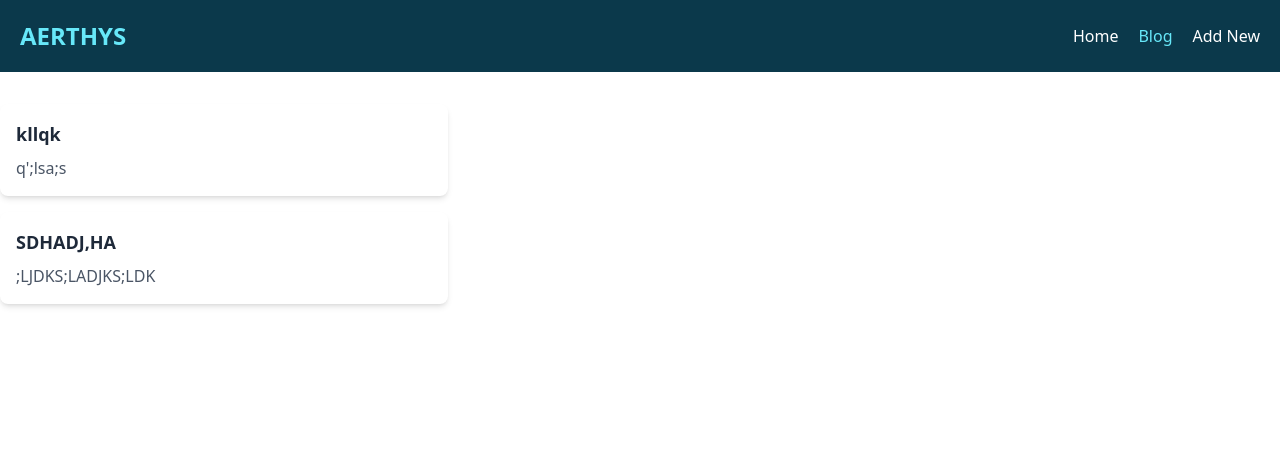
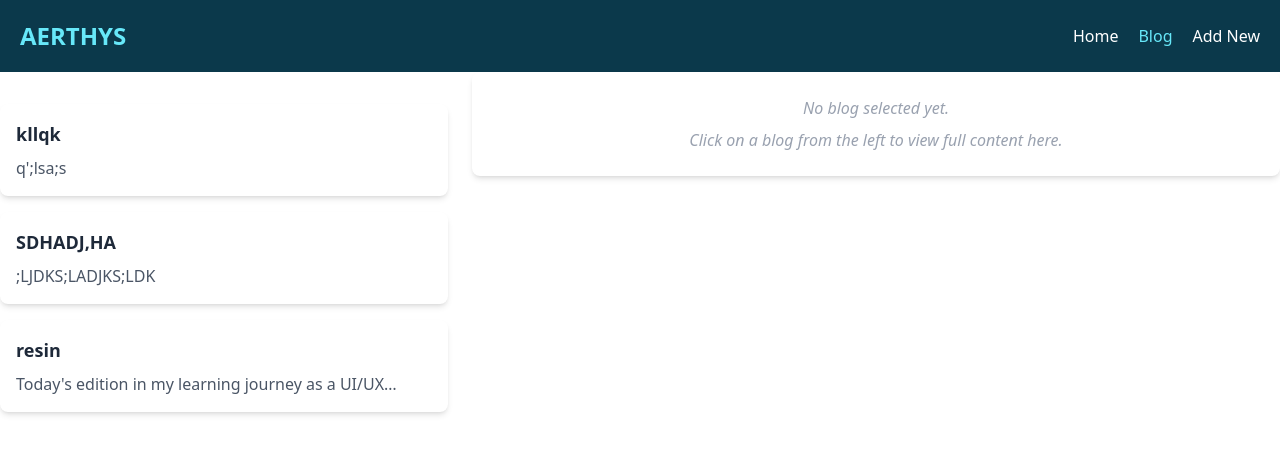
Before and after one commit to RuthNyankum/Blog, a React (Vite) app: page /blog in a window 1280 px wide. Shown: the top 454 px of the page. Built offline with nearby package versions, Linux system fonts and the light colour scheme; data requests are answered from the project's data file.

Commit message:
added blog page

```diff
--- a/src/db.json
+++ b/src/db.json
@@ -9,6 +9,11 @@
       "id": "25f9",
       "title": "SDHADJ,HA",
       "description": ";LJDKS;LADJKS;LDK"
+    },
+    {
+      "id": "2a17",
+      "title": "resin",
+      "description": "Today's edition in my learning journey as a UI/UX designer & frontend developer — I challenged myself to design a flyer for a resin art business.\nAs a resin artist running Aerthy's Resin, this was the perfect opportunity to sharpen my design skills while creating marketing materials for my own brand.\nThis flyer project helped me practice:\nTypography and color theory\n\n\nVisual hierarchy and layout design\n\n\nBalancing information with visual appeal\n\n\nUnderstanding both client and designer perspectives\n\n\nWorking on my own brand gave me unique insight into solving real design challenges. From custom keychains to wedding souvenirs, we create personalized resin pieces and deliver nationwide across Ghana.\nThis project reminded me why I love design — it's about solving problems and\n"
     }
   ]
 }
--- a/src/pages/BlogPage.jsx
+++ b/src/pages/BlogPage.jsx
@@ -4,6 +4,7 @@ const API_URL = 'http://localhost:5000/addNew';
 
 const BlogPage = () => {
   const [addNew, setAddNew] = useState([]);
+  const [selectedBlog, setSelectedBlog] = useState(null);
 
   useEffect(() => {
     const fetchData = async () => {
@@ -18,16 +19,42 @@ const BlogPage = () => {
   }, []);
   return (
     <>
+      <main className="flex gap-6">
         <div className="mt-8 w-full max-w-md space-y-4">
           {addNew.map((item) => (
-          <div key={item.id} className="bg-white p-4 rounded-lg shadow-md">
+            <div
+              key={item.id}
+              onClick={() => setSelectedBlog(item)}
+              className="bg-white p-4 rounded-lg shadow-md cursor-pointer hover:bg-gray-100 transition"
+            >
               <h3 className="text-lg font-semibold text-gray-800">
                 {item.title}
               </h3>
-            <p className="text-gray-600 mt-2">{item.description}</p>
+              <p className="text-gray-600 mt-2 line-clamp-1">
+                {item.description}
+              </p>
             </div>
           ))}
         </div>
+
+        <div className="flex-1 bg-white rounded-lg shadow-md p-6 h-fit">
+          {selectedBlog ? (
+            <>
+              <h2 className="text-2xl font-bold mb-4 text-gray-800">
+                {selectedBlog.title}
+              </h2>
+              <p className="text-gray-700">{selectedBlog.description}</p>
+            </>
+          ) : (
+            <div className="text-center text-gray-400 italic">
+              <p>No blog selected yet.</p>
+              <p className="mt-2">
+                Click on a blog from the left to view full content here.
+              </p>
+            </div>
+          )}
+        </div>
+      </main>
     </>
   );
 };
```
Lines whose indentation alone changed are shown as unchanged.
